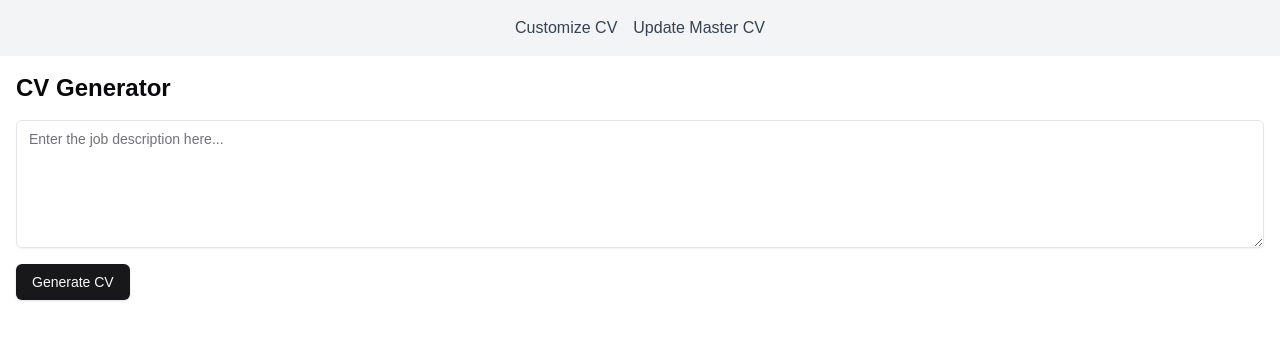
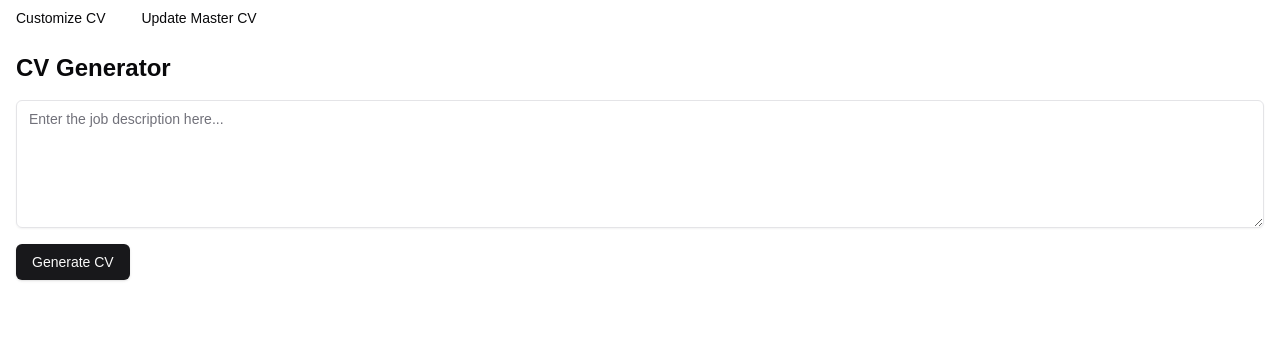
Before and after one commit to youngchingjui/customize-cv, a Next.js app: page / in a window 1280 px wide. Shown: the top 340 px of the page. Built offline with nearby package versions, Linux system fonts and the light colour scheme.

Commit message:
switched to shadcn

```diff
--- a/app/layout.tsx
+++ b/app/layout.tsx
@@ -2,6 +2,13 @@
 import localFont from "next/font/local";
 import "./globals.css";
 import Link from "next/link";
+import {
+  NavigationMenu,
+  NavigationMenuItem,
+  NavigationMenuLink,
+  NavigationMenuList,
+  navigationMenuTriggerStyle,
+} from "@/components/ui/navigation-menu";
 
 const geistSans = localFont({
   src: "./fonts/GeistVF.woff",
@@ -29,14 +36,24 @@
       <body
         className={`${geistSans.variable} ${geistMono.variable} antialiased`}
       >
-        <nav className="flex justify-center space-x-4 bg-gray-100 p-4">
-          <Link href="/" className="text-gray-700 hover:text-blue-500">
-            Customize CV
-          </Link>
-          <Link href="/update-cv" className="text-gray-700 hover:text-blue-500">
-            Update Master CV
-          </Link>
-        </nav>
+        <NavigationMenu>
+          <NavigationMenuList>
+            <NavigationMenuItem>
+              <Link href="/" passHref>
+                <NavigationMenuLink className={navigationMenuTriggerStyle()}>
+                  Customize CV
+                </NavigationMenuLink>
+              </Link>
+            </NavigationMenuItem>
+            <NavigationMenuItem>
+              <Link href="/update-cv" passHref>
+                <NavigationMenuLink className={navigationMenuTriggerStyle()}>
+                  Update Master CV
+                </NavigationMenuLink>
+              </Link>
+            </NavigationMenuItem>
+          </NavigationMenuList>
+        </NavigationMenu>
         {children}
       </body>
     </html>
--- /dev/null
+++ b/components/ui/navigation-menu.tsx
@@ -0,0 +1,128 @@
+import * as React from "react"
+import { ChevronDownIcon } from "@radix-ui/react-icons"
+import * as NavigationMenuPrimitive from "@radix-ui/react-navigation-menu"
+import { cva } from "class-variance-authority"
+
+import { cn } from "@/lib/utils"
+
+const NavigationMenu = React.forwardRef<
+  React.ElementRef<typeof NavigationMenuPrimitive.Root>,
+  React.ComponentPropsWithoutRef<typeof NavigationMenuPrimitive.Root>
+>(({ className, children, ...props }, ref) => (
+  <NavigationMenuPrimitive.Root
+    ref={ref}
+    className={cn(
+      "relative z-10 flex max-w-max flex-1 items-center justify-center",
+      className
+    )}
+    {...props}
+  >
+    {children}
+    <NavigationMenuViewport />
+  </NavigationMenuPrimitive.Root>
+))
+NavigationMenu.displayName = NavigationMenuPrimitive.Root.displayName
+
+const NavigationMenuList = React.forwardRef<
+  React.ElementRef<typeof NavigationMenuPrimitive.List>,
+  React.ComponentPropsWithoutRef<typeof NavigationMenuPrimitive.List>
+>(({ className, ...props }, ref) => (
+  <NavigationMenuPrimitive.List
+    ref={ref}
+    className={cn(
+      "group flex flex-1 list-none items-center justify-center space-x-1",
+      className
+    )}
+    {...props}
+  />
+))
+NavigationMenuList.displayName = NavigationMenuPrimitive.List.displayName
+
+const NavigationMenuItem = NavigationMenuPrimitive.Item
+
+const navigationMenuTriggerStyle = cva(
+  "group inline-flex h-9 w-max items-center justify-center rounded-md bg-background px-4 py-2 text-sm font-medium transition-colors hover:bg-accent hover:text-accent-foreground focus:bg-accent focus:text-accent-foreground focus:outline-none disabled:pointer-events-none disabled:opacity-50 data-[active]:bg-accent/50 data-[state=open]:bg-accent/50"
+)
+
+const NavigationMenuTrigger = React.forwardRef<
+  React.ElementRef<typeof NavigationMenuPrimitive.Trigger>,
+  React.ComponentPropsWithoutRef<typeof NavigationMenuPrimitive.Trigger>
+>(({ className, children, ...props }, ref) => (
+  <NavigationMenuPrimitive.Trigger
+    ref={ref}
+    className={cn(navigationMenuTriggerStyle(), "group", className)}
+    {...props}
+  >
+    {children}{" "}
+    <ChevronDownIcon
+      className="relative top-[1px] ml-1 h-3 w-3 transition duration-300 group-data-[state=open]:rotate-180"
+      aria-hidden="true"
+    />
+  </NavigationMenuPrimitive.Trigger>
+))
+NavigationMenuTrigger.displayName = NavigationMenuPrimitive.Trigger.displayName
+
+const NavigationMenuContent = React.forwardRef<
+  React.ElementRef<typeof NavigationMenuPrimitive.Content>,
+  React.ComponentPropsWithoutRef<typeof NavigationMenuPrimitive.Content>
+>(({ className, ...props }, ref) => (
+  <NavigationMenuPrimitive.Content
+    ref={ref}
+    className={cn(
+      "left-0 top-0 w-full data-[motion^=from-]:animate-in data-[motion^=to-]:animate-out data-[motion^=from-]:fade-in data-[motion^=to-]:fade-out data-[motion=from-end]:slide-in-from-right-52 data-[motion=from-start]:slide-in-from-left-52 data-[motion=to-end]:slide-out-to-right-52 data-[motion=to-start]:slide-out-to-left-52 md:absolute md:w-auto ",
+      className
+    )}
+    {...props}
+  />
+))
+NavigationMenuContent.displayName = NavigationMenuPrimitive.Content.displayName
+
+const NavigationMenuLink = NavigationMenuPrimitive.Link
+
+const NavigationMenuViewport = React.forwardRef<
+  React.ElementRef<typeof NavigationMenuPrimitive.Viewport>,
+  React.ComponentPropsWithoutRef<typeof NavigationMenuPrimitive.Viewport>
+>(({ className, ...props }, ref) => (
+  <div className={cn("absolute left-0 top-full flex justify-center")}>
+    <NavigationMenuPrimitive.Viewport
+      className={cn(
+        "origin-top-center relative mt-1.5 h-[var(--radix-navigation-menu-viewport-height)] w-full overflow-hidden rounded-md border bg-popover text-popover-foreground shadow data-[state=open]:animate-in data-[state=closed]:animate-out data-[state=closed]:zoom-out-95 data-[state=open]:zoom-in-90 md:w-[var(--radix-navigation-menu-viewport-width)]",
+        className
+      )}
+      ref={ref}
+      {...props}
+    />
+  </div>
+))
+NavigationMenuViewport.displayName =
+  NavigationMenuPrimitive.Viewport.displayName
+
+const NavigationMenuIndicator = React.forwardRef<
+  React.ElementRef<typeof NavigationMenuPrimitive.Indicator>,
+  React.ComponentPropsWithoutRef<typeof NavigationMenuPrimitive.Indicator>
+>(({ className, ...props }, ref) => (
+  <NavigationMenuPrimitive.Indicator
+    ref={ref}
+    className={cn(
+      "top-full z-[1] flex h-1.5 items-end justify-center overflow-hidden data-[state=visible]:animate-in data-[state=hidden]:animate-out data-[state=hidden]:fade-out data-[state=visible]:fade-in",
+      className
+    )}
+    {...props}
+  >
+    <div className="relative top-[60%] h-2 w-2 rotate-45 rounded-tl-sm bg-border shadow-md" />
+  </NavigationMenuPrimitive.Indicator>
+))
+NavigationMenuIndicator.displayName =
+  NavigationMenuPrimitive.Indicator.displayName
+
+export {
+  navigationMenuTriggerStyle,
+  NavigationMenu,
+  NavigationMenuList,
+  NavigationMenuItem,
+  NavigationMenuContent,
+  NavigationMenuTrigger,
+  NavigationMenuLink,
+  NavigationMenuIndicator,
+  NavigationMenuViewport,
+}
--- a/package.json
+++ b/package.json
@@ -10,6 +10,7 @@
   },
   "dependencies": {
     "@radix-ui/react-icons": "^1.3.0",
+    "@radix-ui/react-navigation-menu": "^1.2.1",
     "@radix-ui/react-slot": "^1.1.0",
     "@vercel/postgres": "^0.10.0",
     "class-variance-authority": "^0.7.0",
```
Also changed, not shown: 1 other file (tests, documents, lock files or other folders).
